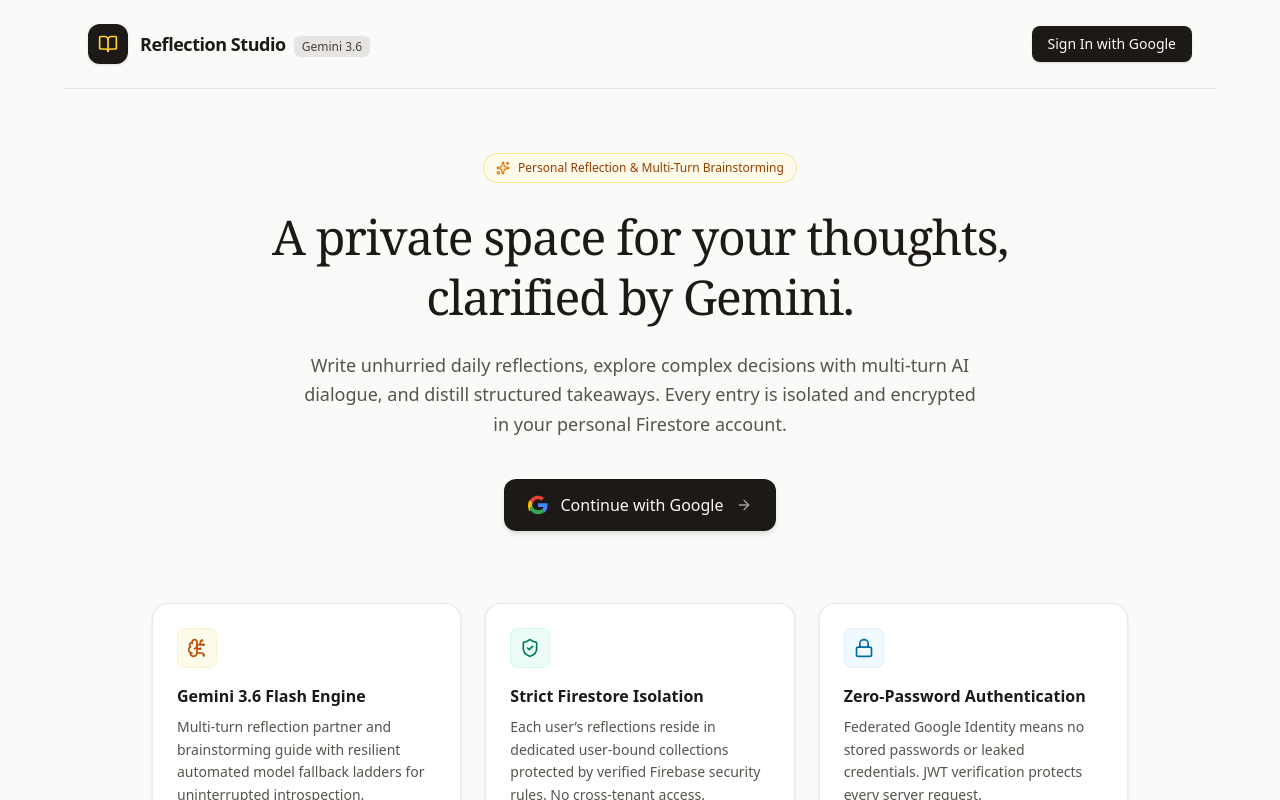
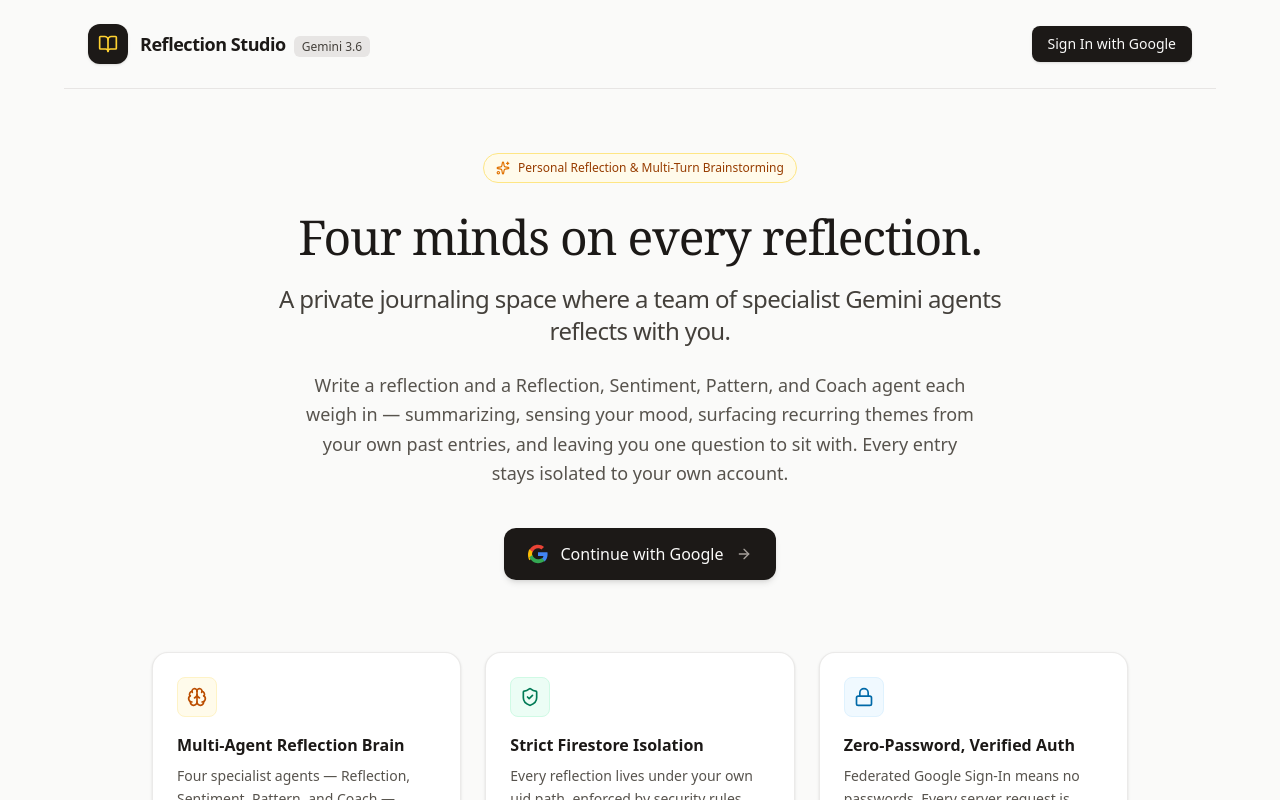
Before and after one commit to leshweyeewin/journal-atelier, a React (Vite) app: page / in a window 1280 px wide. Shown: the top 800 px of the page. Built offline with nearby package versions, Linux system fonts and the light colour scheme; no server answers.

Commit message:
feat: update landing page copy and iconography
Refine hero text to "Four minds on every reflection" and update UI elements for improved accessibility and visual consistency.

```diff
--- a/src/components/LandingPage.tsx
+++ b/src/components/LandingPage.tsx
@@ -1,5 +1,5 @@
 import React, { useState } from "react";
-import { Lock, Sparkles, BookOpen, ShieldCheck, ArrowRight, BrainCircuit, CheckCircle2, AlertCircle } from "lucide-react";
+import { Lock, Sparkles, BookOpen, ShieldCheck, ArrowRight, Brain, AlertCircle } from "lucide-react";
 import { signInWithGoogle } from "../firebase";
 
 interface LandingPageProps {
@@ -74,7 +74,7 @@ export const LandingPage: React.FC<LandingPageProps> = ({ onAuthSuccess }) => {
             </div>
             <button
               onClick={() => setAuthError(null)}
-              className="text-xs text-red-600 hover:text-red-800 font-medium px-2 py-1 rounded"
+              className="text-xs text-red-600 hover:text-red-800 font-medium px-2 py-1 rounded cursor-pointer"
             >
               Dismiss
             </button>
@@ -87,12 +87,16 @@ export const LandingPage: React.FC<LandingPageProps> = ({ onAuthSuccess }) => {
             Personal Reflection & Multi-Turn Brainstorming
           </div>
 
-          <h1 className="text-4xl sm:text-5xl font-serif tracking-tight text-stone-900 leading-tight mb-6">
-            A private space for your thoughts, clarified by Gemini.
+          <h1 className="text-4xl sm:text-5xl font-serif tracking-tight text-stone-900 leading-tight mb-4">
+            Four minds on every reflection.
           </h1>
 
-          <p className="text-lg text-stone-600 leading-relaxed mb-10 max-w-2xl mx-auto">
-            Write unhurried daily reflections, explore complex decisions with multi-turn AI dialogue, and distill structured takeaways. Every entry is isolated and encrypted in your personal Firestore account.
+          <p className="text-xl sm:text-2xl font-medium text-stone-700 tracking-tight mb-6">
+            A private journaling space where a team of specialist Gemini agents reflects with you.
+          </p>
+
+          <p className="text-base sm:text-lg text-stone-600 leading-relaxed mb-10 max-w-2xl mx-auto">
+            Write a reflection and a Reflection, Sentiment, Pattern, and Coach agent each weigh in — summarizing, sensing your mood, surfacing recurring themes from your own past entries, and leaving you one question to sit with. Every entry stays isolated to your own account.
           </p>
 
           <div className="flex flex-col sm:flex-row items-center justify-center gap-4">
@@ -139,11 +143,11 @@ export const LandingPage: React.FC<LandingPageProps> = ({ onAuthSuccess }) => {
         <div className="grid grid-cols-1 md:grid-cols-3 gap-6 mt-6">
           <div className="p-6 rounded-2xl bg-white border border-stone-200/80 shadow-sm">
             <div className="w-10 h-10 rounded-lg bg-amber-50 border border-amber-100 flex items-center justify-center text-amber-700 mb-4">
-              <BrainCircuit className="w-5 h-5" />
+              <Brain className="w-5 h-5" />
             </div>
-            <h3 className="font-semibold text-stone-900 text-base mb-2">Gemini 3.6 Flash Engine</h3>
+            <h3 className="font-semibold text-stone-900 text-base mb-2">Multi-Agent Reflection Brain</h3>
             <p className="text-stone-600 text-sm leading-relaxed">
-              Multi-turn reflection partner and brainstorming guide with resilient automated model fallback ladders for uninterrupted introspection.
+              Four specialist agents — Reflection, Sentiment, Pattern, and Coach — analyze each entry server-side, never in your browser.
             </p>
           </div>
 
@@ -153,7 +157,7 @@ export const LandingPage: React.FC<LandingPageProps> = ({ onAuthSuccess }) => {
             </div>
             <h3 className="font-semibold text-stone-900 text-base mb-2">Strict Firestore Isolation</h3>
             <p className="text-stone-600 text-sm leading-relaxed">
-              Each user’s reflections reside in dedicated user-bound collections protected by verified Firebase security rules. No cross-tenant access.
+              Every reflection lives under your own uid path, enforced by security rules. The Pattern agent can only ever read your history — never another user's.
             </p>
           </div>
 
@@ -161,9 +165,9 @@ export const LandingPage: React.FC<LandingPageProps> = ({ onAuthSuccess }) => {
             <div className="w-10 h-10 rounded-lg bg-sky-50 border border-sky-100 flex items-center justify-center text-sky-700 mb-4">
               <Lock className="w-5 h-5" />
             </div>
-            <h3 className="font-semibold text-stone-900 text-base mb-2">Zero-Password Authentication</h3>
+            <h3 className="font-semibold text-stone-900 text-base mb-2">Zero-Password, Verified Auth</h3>
             <p className="text-stone-600 text-sm leading-relaxed">
-              Federated Google Identity means no stored passwords or leaked credentials. JWT verification protects every server request.
+              Federated Google Sign-In means no passwords. Every server request is cryptographically verified with the Firebase Admin SDK before any data is touched.
             </p>
           </div>
         </div>
```
